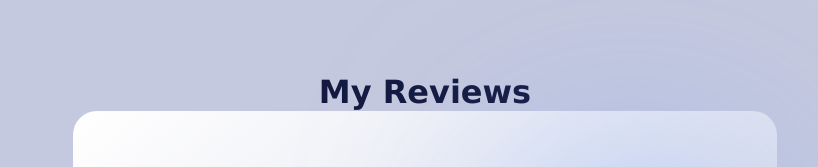
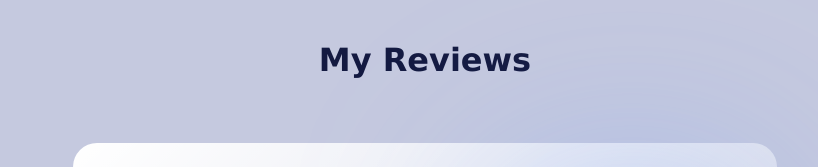
Before and after one commit to csaavedras/Vanilla-JavaScript-Projects, a plain HTML site: page Review_Carousel/index.html in a window 1280 px wide. Shown: the top 167 px of the page, without its empty margins (215-1033 px from the left). Drawn offline with Linux system fonts and the light colour scheme.

Commit message:
Add: class title for h1

```diff
--- a/Review_Carousel/index.html
+++ b/Review_Carousel/index.html
@@ -8,7 +8,7 @@
     <link rel="stylesheet" href="app.css" />
   </head>
   <body>
-    <h1>My Reviews</h1>
+    <h1 class="title">My Reviews</h1>
     <div class="card">
       <div class="circle_shape circle_1"></div>
       <div class="circle_shape circle_2"></div>
```
